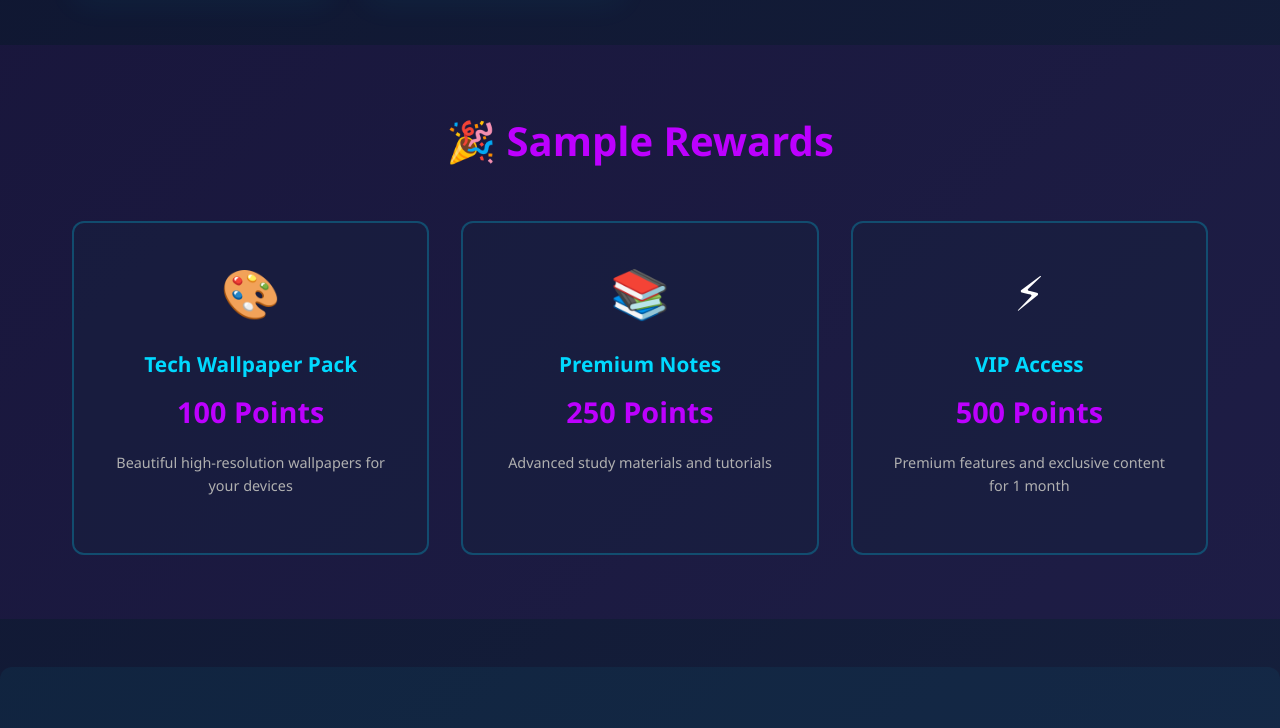
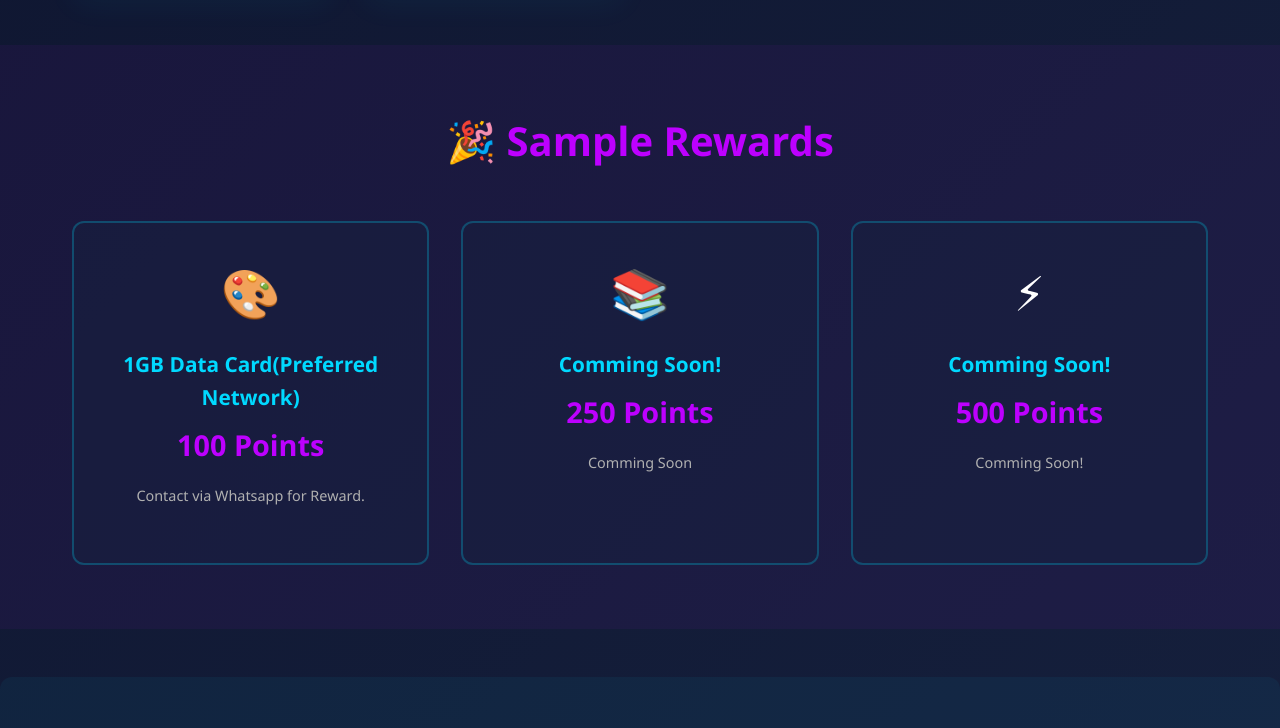
Before and after one commit to ChenulWeragodaSmartTechProfessional/Techworld-referral, a plain HTML site: page index.html in a window 1280 px wide. Shown: the part 2450-3178 px from the top of the page. Drawn offline with Linux system fonts and the light colour scheme.

Commit message:
Update index.html

```diff
--- a/index.html
+++ b/index.html
@@ -59,7 +59,7 @@
           <div class="card">
             <div style="font-size: 3rem; margin-bottom: 1rem;">🎁</div>
             <h3 class="card-title">Redeem Rewards</h3>
-            <p style="color: #b0b0b0;">Convert your points into exclusive rewards like wallpapers, notes, and premium content.</p>
+            <p style="color: #b0b0b0;">Convert your points into exclusive rewards like courses, data, and premium features.</p>
           </div>
           <div class="card">
             <div style="font-size: 3rem; margin-bottom: 1rem;">👥</div>
@@ -124,21 +124,21 @@
         <div class="rewards-grid">
           <div class="reward-card">
             <div class="reward-icon">🎨</div>
-            <div class="reward-name">Tech Wallpaper Pack</div>
+            <div class="reward-name">1GB Data Card(Preferred Network)</div>
             <div class="reward-points">100 Points</div>
-            <div class="reward-description">Beautiful high-resolution wallpapers for your devices</div>
+            <div class="reward-description">Contact via Whatsapp for Reward.</div>
           </div>
           <div class="reward-card">
             <div class="reward-icon">📚</div>
-            <div class="reward-name">Premium Notes</div>
+            <div class="reward-name">Comming Soon!</div>
             <div class="reward-points">250 Points</div>
-            <div class="reward-description">Advanced study materials and tutorials</div>
+            <div class="reward-description">Comming Soon</div>
           </div>
           <div class="reward-card">
             <div class="reward-icon">⚡</div>
-            <div class="reward-name">VIP Access</div>
+            <div class="reward-name">Comming Soon!</div>
             <div class="reward-points">500 Points</div>
-            <div class="reward-description">Premium features and exclusive content for 1 month</div>
+            <div class="reward-description">Comming Soon!</div>
           </div>
         </div>
       </div>
```
